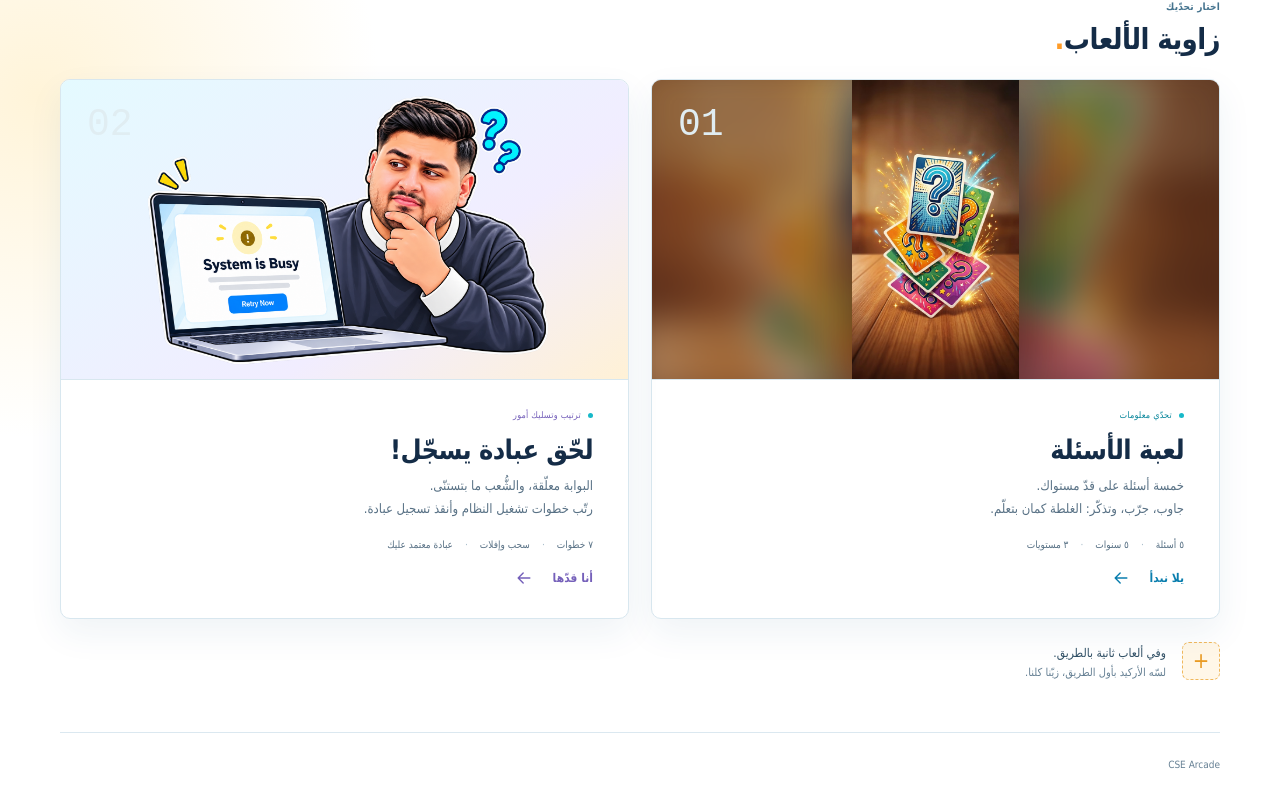
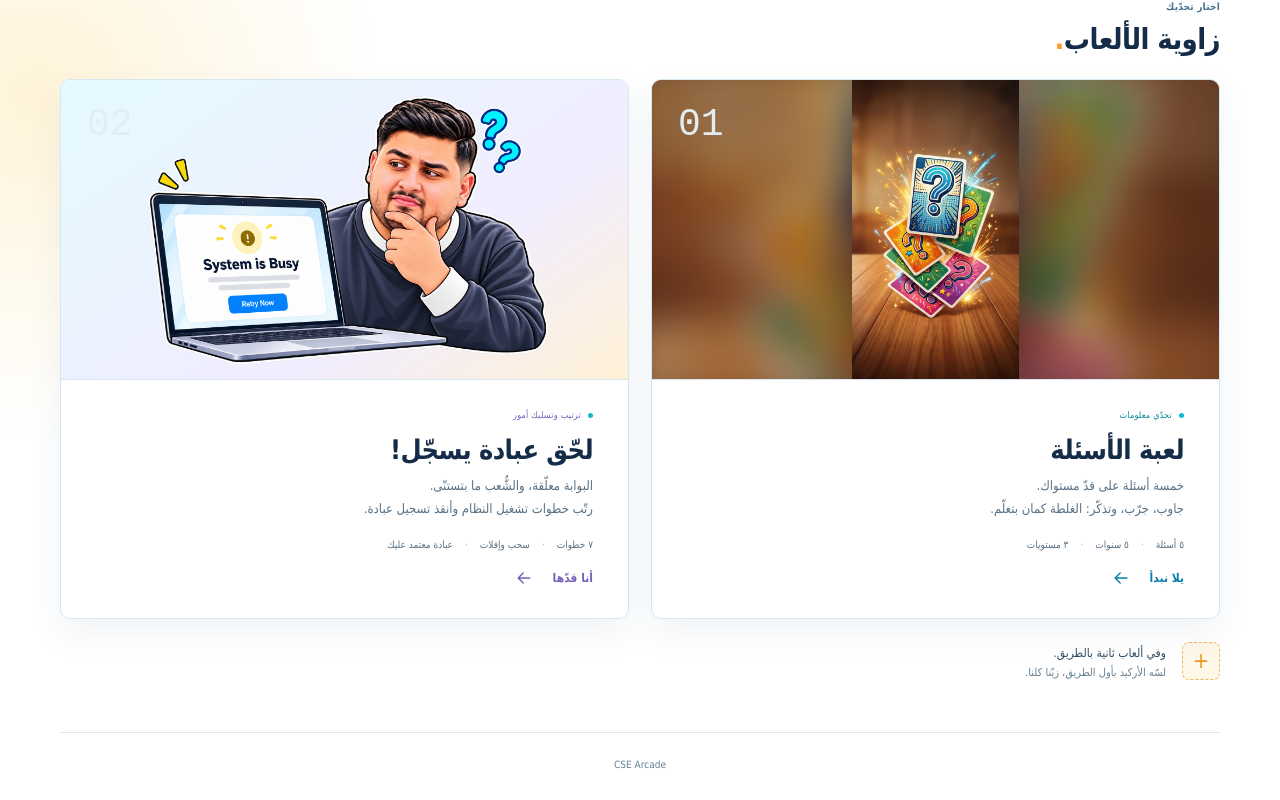
Before and after one commit to 3mrjarrar/CSE-Arcade, a React (Vite) app: page / in a window 1280 px wide. Shown: the part 837-1637 px from the top of the page. Built offline with nearby package versions, Linux system fonts and the light colour scheme.

Commit message:
footer update

```diff
--- a/src/theme.css
+++ b/src/theme.css
@@ -79,6 +79,7 @@ h1 em { color: #168fc4; }
 .plus-box { border-color: #f0b85c; color: #e99b24; background: #fff7e8; }
 .coming-soon strong { color: #304f65; }
 .coming-soon p, footer, footer > span:first-child { color: #668094; }
+footer { justify-content: center; text-align: center; }
 .outline-tag { border-color: #f3d5a1; color: #9a721d; background: #fffaf0; }
 .footer-separator { color: #b2c1cb; }
 .back, .question-footer > span { color: #50718a; }
```
